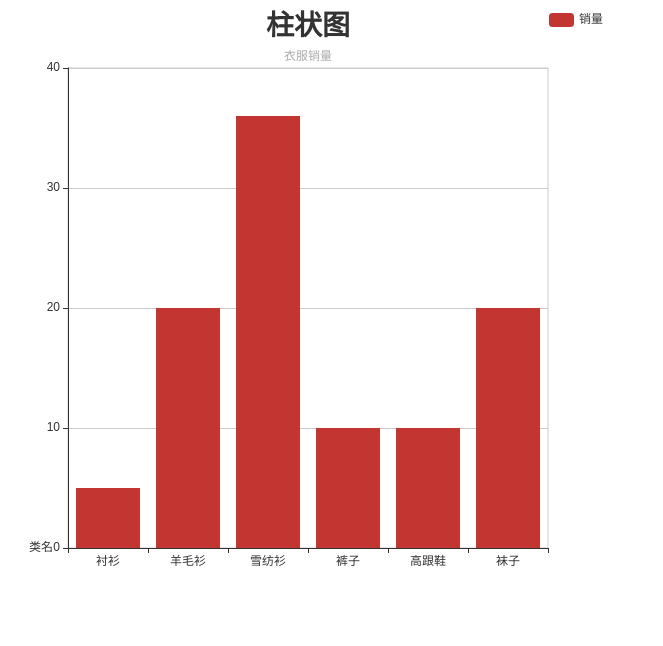
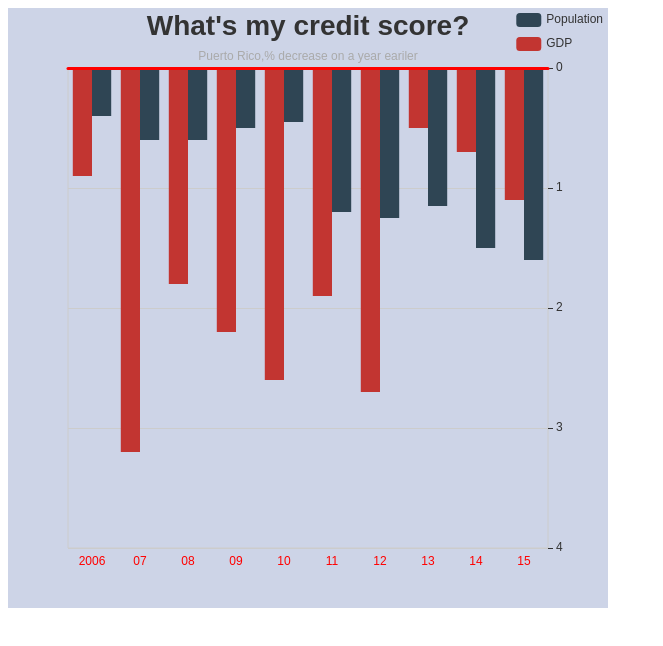
Before and after one commit to owen1190/IFE2017, a plain HTML site: page ECharts & WebVR/ECharts NO.2 - 实现自定义的统计图表/task.html in a window 1280 px wide. Shown: the whole page, without its empty margins (0-663 px from the left). Drawn offline with Linux system fonts and the light colour scheme.

Commit message:
modify taks.html

```diff
--- a/ECharts & WebVR/ECharts NO.2 - 实现自定义的统计图表/task.html
+++ b/ECharts & WebVR/ECharts NO.2 - 实现自定义的统计图表/task.html
@@ -16,13 +16,14 @@
         var myChart = echarts.init(document.getElementById('chart'));
         var option = {
             title: {
-                text: "柱状图",
-                subtext: "衣服销量",
+                text: "What's my credit score?",
+                subtext: "Puerto Rico,% decrease on a year eariler",
                 left: "center",
                 textStyle: {
                     fontSize: 28
                 }
             },
+            backgroundColor: 'rgb(205,212,231)',
             grid: {
                 show: true
             },
@@ -30,31 +31,87 @@
                 trigger: 'item'
             }, //提示框
             legend: { //图例组件
-                data: ['销量'],
+                data: ['Population', 'GDP'],
                 right: "right"
             },
             xAxis: { //x轴
-                name: "类名",
-                nameLocation: "start",
-                data: ["衬衫", "羊毛衫", "雪纺衫", "裤子", "高跟鞋", "袜子"],
-                type: 'category'
+                position: "bottom",
+                scale: true,
+                nameTextStyle: {
+                    color: 'rgb(0,0,0)'
+                },
+                data: ["2006", "07", "08", "09", '10', '11', '12', '13', '14', '15'],
+                type: 'category',
+                axisLine: { //轴线设置
+                    lineStyle: {
+                        color: 'red',
+                        width: 3,
+                        type: 'solid'
+                    }
+                },
+                splitLine: {
+                    lineStyle: {
+                        color: ['white'],
+                        width: 2
+                    }
+                },
+                axisTick: { //刻度线设置为不显示
+                    show: false
+                },
+                z: 10 //x轴为最上层
             },
             yAxis: {
-                // nameTextStyle: {
-                //     fontSize: 16
-                // },
-                // axisLine： {
-                //   show: true
-                // }
+                position: 'right',
+                inverse: true,
+                interval: 1,
+                min: 0,
+                max: 4,
+                type: "value",
+                axisLine: {
+                    show: false
+                }
             }, //y轴
             toolbox: {
                 show: true,
-                orient: 'vertical'
+                orient: 'horizontal'
             },
             series: [{
-                name: '销量',
                 type: 'bar', //图标类型
-                data: [5, 20, 36, 10, 10, 20]
+                name: "GDP",
+                data: [
+                    [0, 0.9],
+                    [1, 3.2],
+                    [2, 1.8],
+                    [3, 2.2],
+                    [4, 2.6],
+                    [5, 1.9],
+                    [6, 2.7],
+                    [7, 0.5],
+                    [8, 0.7],
+                    [9, 1.1]
+
+                ]
+            }, {
+                type: 'bar',
+                name: "Population",
+                barGap: 0,
+                label: {
+                    emphasis: {
+                        formatter: '{b}: {c}'
+                    }
+                },
+                data: [
+                    [0, 0.4],
+                    [1, 0.6],
+                    [2, 0.6],
+                    [3, 0.5],
+                    [4, 0.45],
+                    [5, 1.2],
+                    [6, 1.25],
+                    [7, 1.15],
+                    [8, 1.5],
+                    [9, 1.6]
+                ]
             }]
         }
         myChart.setOption(option);
```
